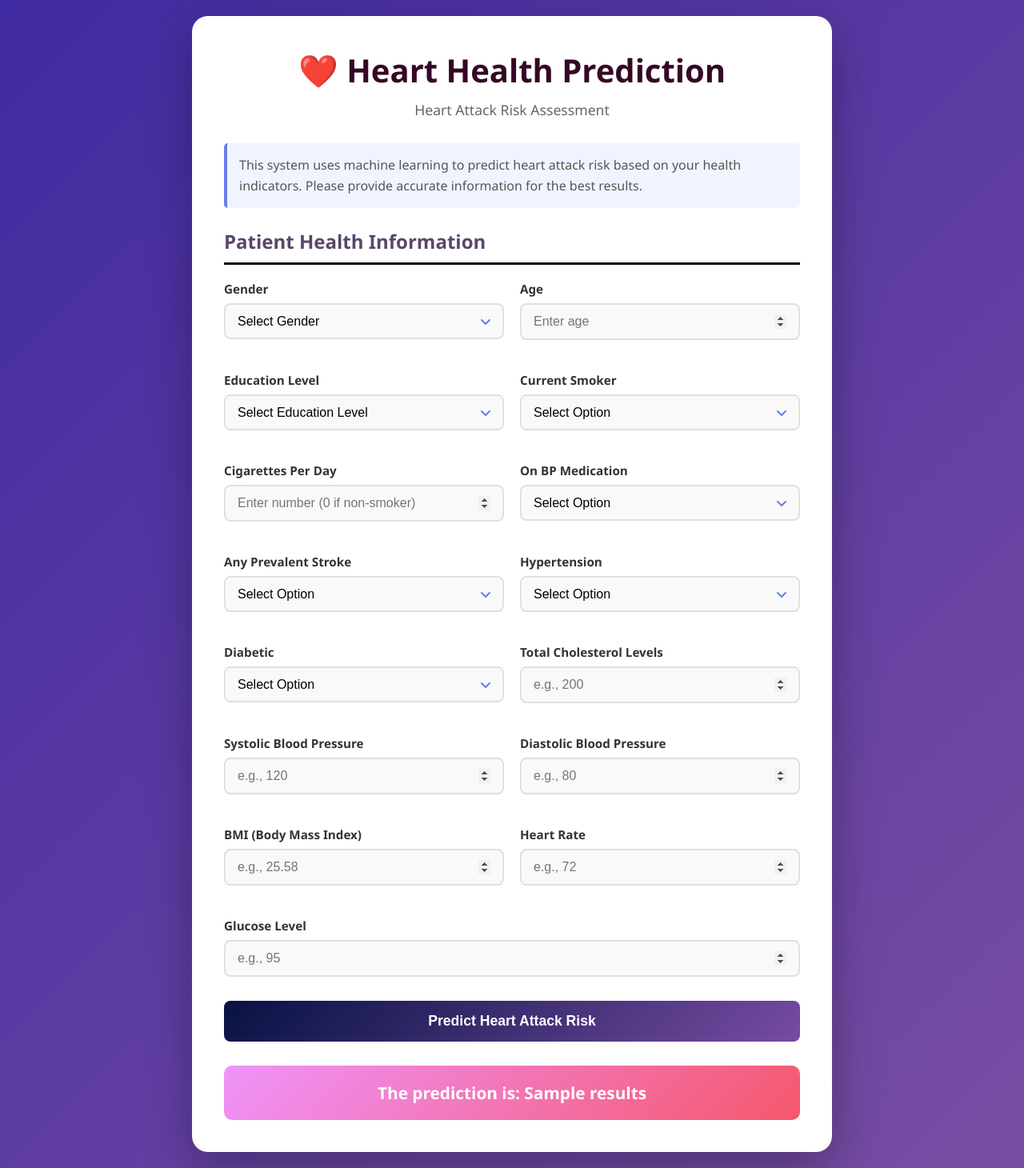
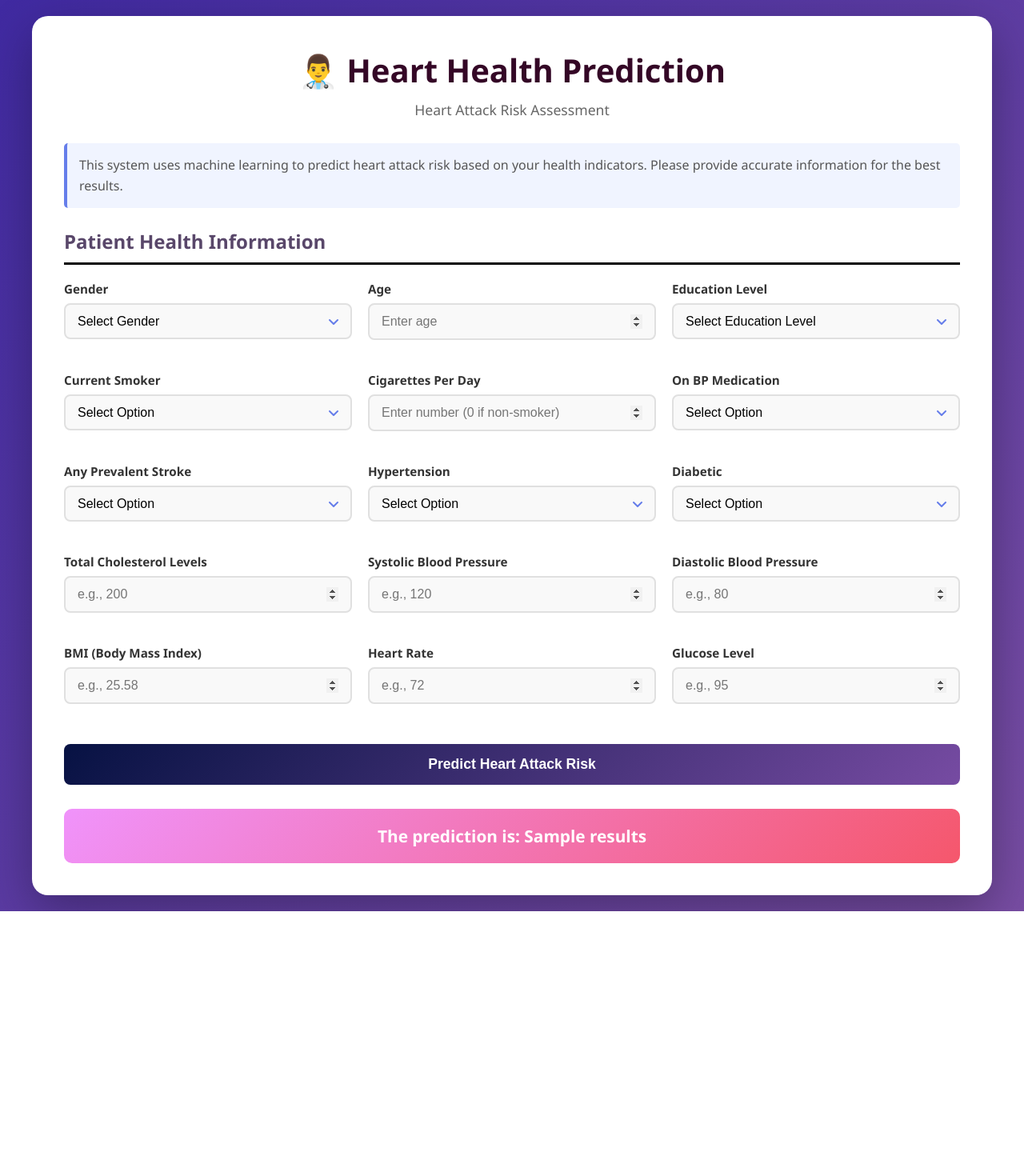
Before and after one commit to raghavzz118/Heart_Health_Project, a Flask app: template templates/home.html in a window 1280 px wide. Shown: the whole page at 80% size. After the commit the page ends 1139 px from the top, so only its background shows below. Run offline with Flask 3, Linux system fonts and the light colour scheme; the template is opened without the code that fills it: most values are stand-ins (such as "Sample title", 1, 10 or a date in 2020).

Commit message:
UI of website changed

```diff
--- a/templates/home.html
+++ b/templates/home.html
@@ -25,7 +25,7 @@
             background: rgb(255, 255, 255);
             border-radius: 20px;
             box-shadow: 0 20px 60px rgba(0, 0, 0, 0.3);
-            max-width: 800px;
+            max-width: 1200px;
             width: 100%;
             padding: 40px;
             animation: fadeIn 0.5s ease-in;
@@ -68,7 +68,7 @@
 
         .form-grid {
             display: grid;
-            grid-template-columns: repeat(auto-fit, minmax(300px, 1fr));
+            grid-template-columns: repeat(3, 1fr);
             gap: 20px;
             margin-bottom: 20px;
         }
@@ -175,6 +175,12 @@
             margin: 0;
         }
 
+        @media (max-width: 1024px) {
+            .form-grid {
+                grid-template-columns: repeat(2, 1fr);
+            }
+        }
+
         @media (max-width: 768px) {
             .container {
                 padding: 25px;
@@ -197,7 +203,7 @@
 </head>
 <body>
     <div class="container">
-        <h1>❤️ Heart Health Prediction</h1>
+        <h1>👨‍⚕️ Heart Health Prediction</h1>
         <p class="subtitle">Heart Attack Risk Assessment</p>
 
         <div class="info-box">
@@ -224,9 +230,7 @@
                     <input class="form-control" type="number" name="age"
                            placeholder="Enter age" min="2" max="120" required />
                 </div>
-            </div>
 
-            <div class="form-grid">
                 <!-- Education Level -->
                 <div class="mb-3">
                     <label class="form-label">Education Level</label>
@@ -248,9 +252,7 @@
                         <option value="1.0">Yes</option>
                     </select>
                 </div>
-            </div>
 
-            <div class="form-grid">
                 <!-- Cigarettes Per Day -->
                 <div class="mb-3">
                     <label class="form-label">Cigarettes Per Day</label>
@@ -267,9 +269,7 @@
                         <option value="1.0">Yes</option>
                     </select>
                 </div>
-            </div>
 
-            <div class="form-grid">
                 <!-- Prevalent Stroke -->
                 <div class="mb-3">
                     <label class="form-label">Any Prevalent Stroke</label>
@@ -289,9 +289,7 @@
                         <option value="1.0">Yes</option>
                     </select>
                 </div>
-            </div>
 
-            <div class="form-grid">
                 <!-- Diabetes -->
                 <div class="mb-3">
                     <label class="form-label">Diabetic</label>
@@ -308,9 +306,7 @@
                     <input class="form-control" type="number" name="tot_cholesterol"
                            placeholder="e.g., 200" min="100" max="600" required />
                 </div>
-            </div>
 
-            <div class="form-grid">
                 <!-- Systolic BP -->
                 <div class="mb-3">
                     <label class="form-label">Systolic Blood Pressure</label>
@@ -324,9 +320,7 @@
                     <input class="form-control" type="number" name="Diastolic_BP"
                            placeholder="e.g., 80" min="40" max="150" step="0.1" required />
                 </div>
-            </div>
 
-            <div class="form-grid">
                 <!-- BMI -->
                 <div class="mb-3">
                     <label class="form-label">BMI (Body Mass Index)</label>
@@ -340,12 +334,13 @@
                     <input class="form-control" type="number" name="heartRate"
                            placeholder="e.g., 72" min="40" max="200" required />
                 </div>
-            </div>
 
-            <div class="mb-3">
-                <label class="form-label">Glucose Level</label>
-                <input class="form-control" type="number" name="glucose"
-                       placeholder="e.g., 95" min="40" max="400" required />
+                <!-- Glucose Level -->
+                <div class="mb-3">
+                    <label class="form-label">Glucose Level</label>
+                    <input class="form-control" type="number" name="glucose"
+                           placeholder="e.g., 95" min="40" max="400" required />
+                </div>
             </div>
 
             <div class="mb-3">
```
